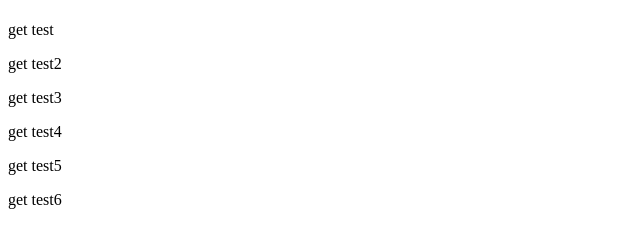
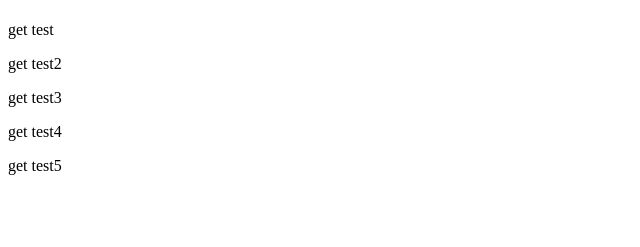
Before and after one commit to yuta0215/intro_git, a plain HTML site: page index.html in a window 1280 px wide. Shown: the part 59-306 px from the top of the page, without its empty margins (0-640 px from the left). Drawn offline with Linux system fonts and the light colour scheme.

Commit message:
test6を削除

```diff
--- a/index.html
+++ b/index.html
@@ -11,7 +11,6 @@
         <p>get test3</p>
         <p>get test4</p>
         <p>get test5</p>
-        <p>get test6</p>
     </body>
 
 </html>
```
